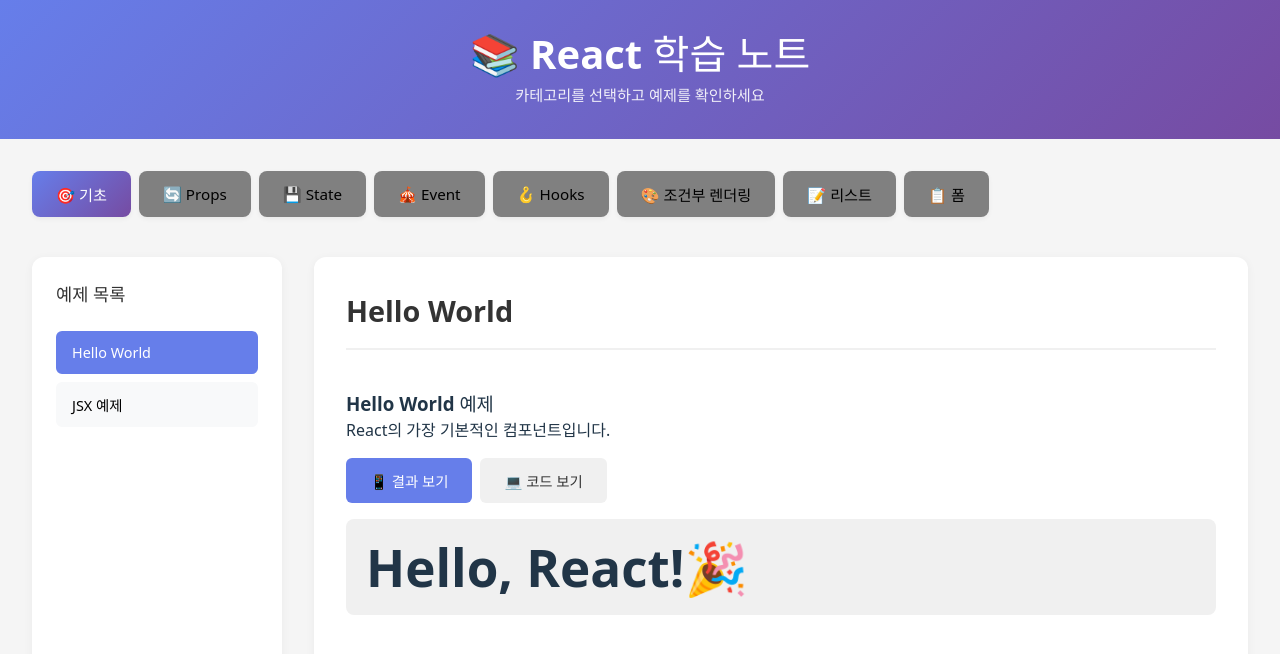
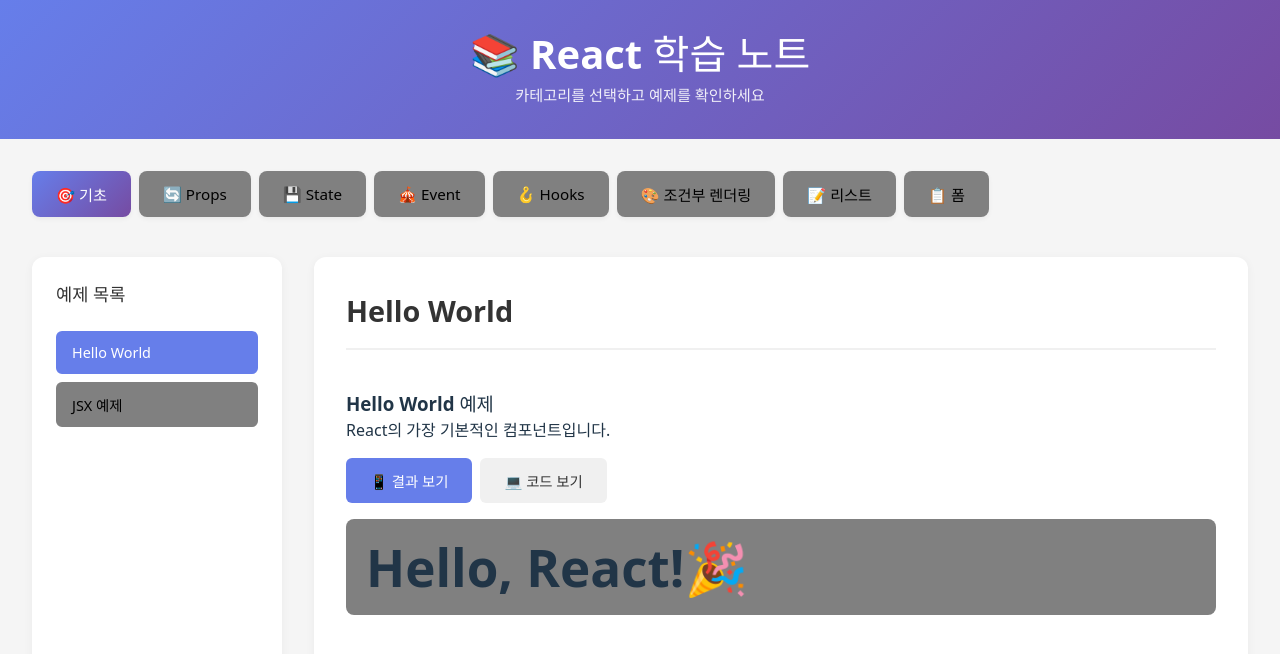
Before and after one commit to Leedoseo/React_learning_note, a React (Vite) app: page / in a window 1280 px wide. Shown: the top 654 px of the page. Built offline with nearby package versions, Linux system fonts and the light colour scheme.

Commit message:
css 수정

```diff
--- a/src/App.css
+++ b/src/App.css
@@ -129,7 +129,7 @@
   padding: 0.75rem 1rem;
   margin-bottom: 0.5rem;
   border: none;
-  background-color: #f8f9fa;
+  background-color: grey;
   border-radius: 6px;
   cursor: pointer;
   text-align: left;
--- a/src/components/01-basics/HelloWorlds.jsx
+++ b/src/components/01-basics/HelloWorlds.jsx
@@ -1,8 +1,8 @@
 // src/components/01-basics/HelloWorld.jsx
-import { useState } from 'react'
+import { useState } from "react";
 
 function HelloWorld() {
-  const [showCode, setShowCode] = useState(false)
+  const [showCode, setShowCode] = useState(false);
   // 화면에 코드를 보여주는 코드블럭
   const codeString = `function HelloWorld() {
   return (
@@ -12,7 +12,7 @@
   )
 }
 
-export default HelloWorld`
+export default HelloWorld`;
 
   return (
     <div>
@@ -22,13 +22,13 @@
       {/* 탭 버튼 */}
       <div className="tab-buttons">
         <button
-          className={`tab-button ${!showCode ? 'active' : ''}`}
+          className={`tab-button ${!showCode ? "active" : ""}`}
           onClick={() => setShowCode(false)}
         >
           📱 결과 보기
         </button>
         <button
-          className={`tab-button ${showCode ? 'active' : ''}`}
+          className={`tab-button ${showCode ? "active" : ""}`}
           onClick={() => setShowCode(true)}
         >
           💻 코드 보기
@@ -37,12 +37,14 @@
 
       {/* 내용 */}
       {!showCode ? (
-        <div style={{
-          padding: '20px',
-          backgroundColor: '#f0f0f0',
-          borderRadius: '8px',
-          marginTop: '10px'
-        }}>
+        <div
+          style={{
+            padding: "20px",
+            backgroundColor: "grey",
+            borderRadius: "8px",
+            marginTop: "10px",
+          }}
+        >
           <h1>Hello, React!🎉</h1>
         </div>
       ) : (
@@ -51,7 +53,7 @@
         </div>
       )}
     </div>
-  )
+  );
 }
 
-export default HelloWorld
+export default HelloWorld;
```
